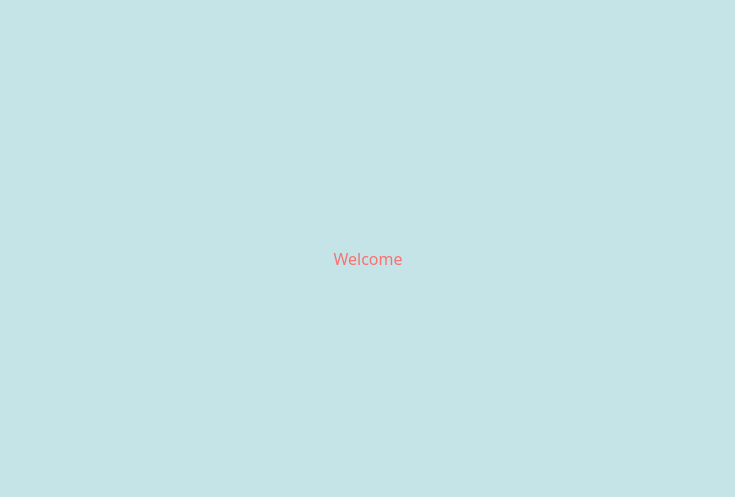
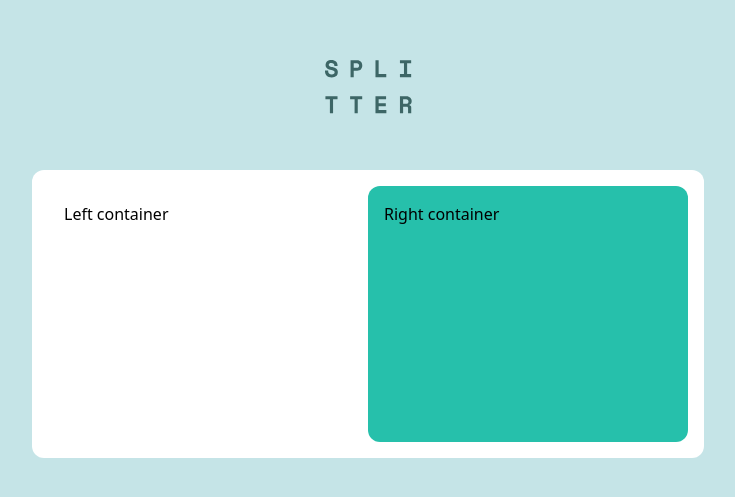
Before and after one commit to Maikolrm/tip-calculator, a React (Vite) app: page / in a window 1280 px wide. Shown: the part 141-638 px from the top of the page, without its empty margins (272-1007 px from the left). Built offline with nearby package versions, Linux system fonts and the light colour scheme.

Commit message:
Project - App - creating app basic structure

```diff
--- a/src/App.jsx
+++ b/src/App.jsx
@@ -2,7 +2,15 @@ import { useState } from 'react'
 
 function App() {
   return (
-    <main className="m-auto text-red-400">Welcome</main>
+    <main className="m-auto w-full max-w-2xl">
+      <header className="flex">
+        <img className="m-auto" src="/logo.svg" alt="Splitter logo" />
+      </header>
+      <section className="p-4 mt-14 bg-white rounded-xl shadow-6xl lg:flex">
+        <div className="h-64 p-4 lg:flex-1">Left container</div>
+        <div className="h-64 rounded-xl bg-primary p-4 lg:flex-1">Right container</div>
+      </section>
+    </main>
   )
 }
 
```
